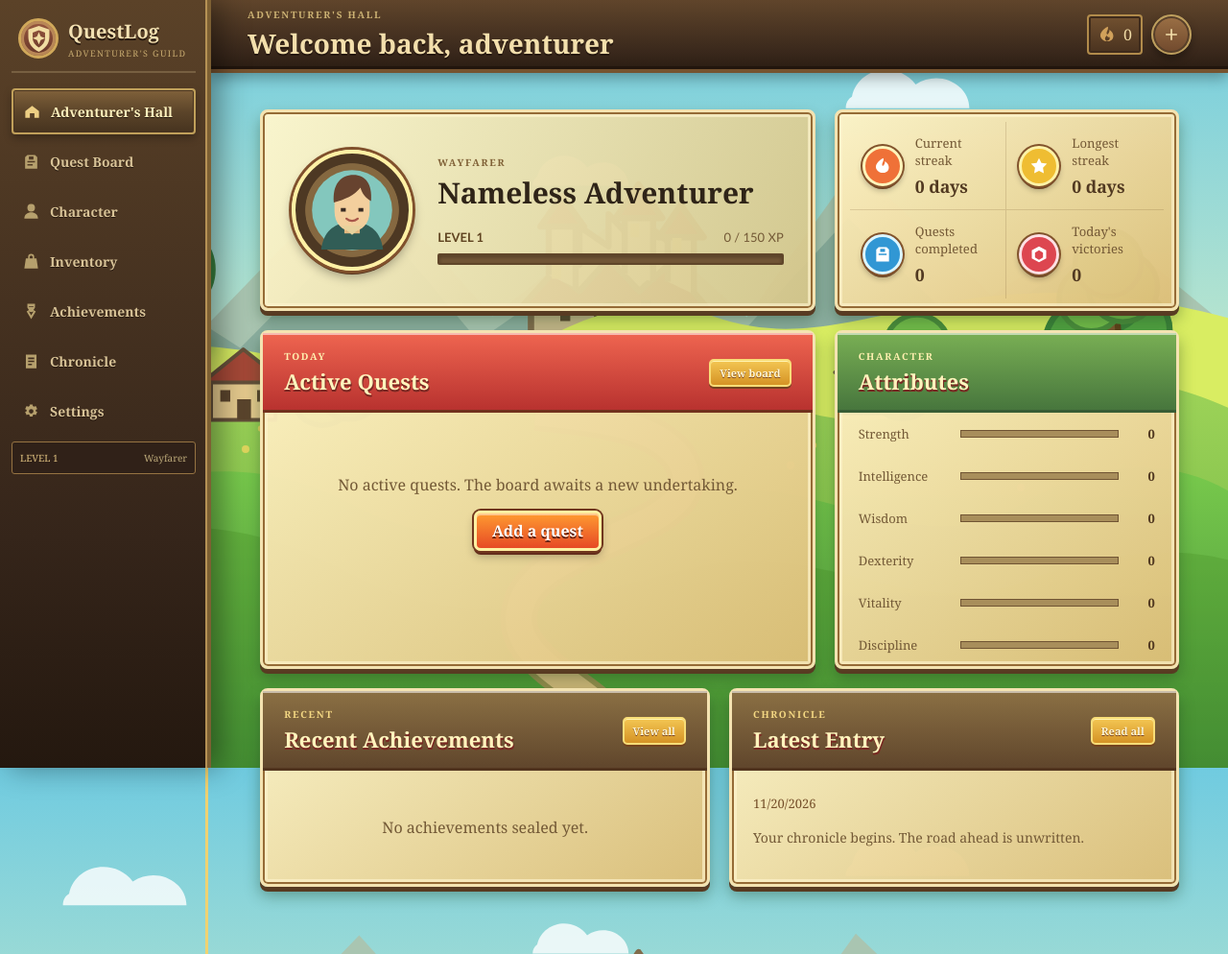
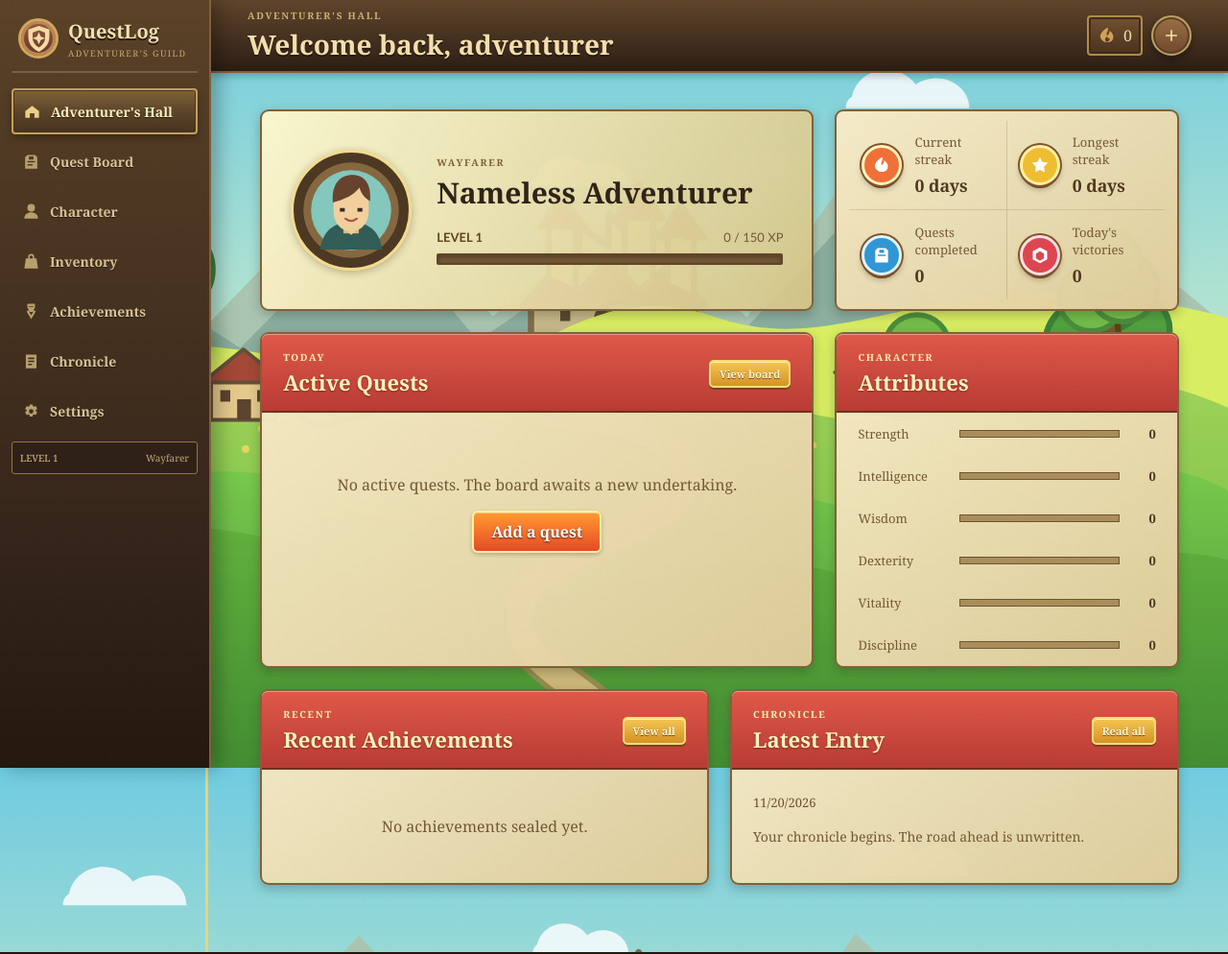
Before and after one commit to Namahka/QuestLog, a plain HTML site: page index.html in a window 1280 px wide. Shown: the whole page at 96% size. Drawn offline with Linux system fonts and the light colour scheme.

Commit message:
style: unify panels and improve layout spacing
Co-authored-by: Copilot <223556219+Copilot@users.noreply.github.com>

```diff
--- a/styles/main.scss
+++ b/styles/main.scss
@@ -12,7 +12,7 @@ $cream:#f1dfad;
 html{min-width:320px;background:$wood-dark}
 body{
   margin:0;min-height:100vh;color:$ink;
-  background:#337c49 url("../assets/images/realm.svg") center top / cover fixed;
+  background:#337c49 url("../assets/images/realm.svg") center center / cover fixed;
   font-family:Georgia,"Times New Roman",serif;
 }
 button,input,textarea,select{font:inherit}
@@ -25,8 +25,8 @@ svg{width:1.25em;height:1.25em;fill:currentColor}
   position:sticky;top:0;height:100vh;display:flex;flex-direction:column;
   padding:18px 12px 14px;
   background:linear-gradient(180deg,#5b4228,#35251a 70%,#24180f);
-  border-right:4px solid #7d6033;
-  box-shadow:inset -2px 0 #b69255,10px 0 28px rgba(0,0,0,.38);z-index:20
+  border-right:2px solid #80613a;
+  box-shadow:8px 0 18px rgba(0,0,0,.28);z-index:20
 }
 .brand{height:58px;display:flex;align-items:center;gap:10px;padding:0 7px 12px;border-bottom:2px solid rgba(234,212,159,.22)}
 .brand-mark{width:42px;height:42px;display:grid;place-items:center;border:3px solid #d0a85a;border-radius:50%;background:linear-gradient(180deg,#9a5940,#663628);box-shadow:inset 0 0 0 3px #b98757}
@@ -60,9 +60,9 @@ svg{width:1.25em;height:1.25em;fill:currentColor}
 .main-area{min-width:0}
 .topbar{
   position:relative;height:76px;display:flex;align-items:center;gap:14px;padding:10px 38px;
-  border-bottom:4px solid #76532f;
+  border-bottom:2px solid #80613a;
   background:linear-gradient(180deg,#60452b,#38271b 78%,#2b1d13);
-  box-shadow:inset 0 -3px #21150d,0 5px 14px rgba(0,0,0,.32)
+  box-shadow:0 3px 8px rgba(0,0,0,.25)
 }
 .topbar h1{margin:2px 0 0;color:#f3dfac;font-size:clamp(24px,1.35rem + .5vw,32px);text-shadow:0 2px #24170f}
 .eyebrow{margin:0 0 4px;color:#806137;font-size:10px;font-weight:700;text-transform:uppercase;letter-spacing:1.7px}
@@ -83,29 +83,26 @@ svg{width:1.25em;height:1.25em;fill:currentColor}
 .content{max-width:1440px;margin:0 auto;padding:clamp(28px,3vw,44px) clamp(30px,4vw,64px) 70px}
 
 .panel,.hero-panel,.stat-strip,.quest-card,.achievement-card,.inventory-item,.board-toolbar,.chronicle-list{
-  border:3px solid #f4e3b1;border-radius:8px;
+  border:2px solid #80613a;border-radius:9px;
   color:$ink;
-  background:linear-gradient(145deg,rgba(255,244,198,.96),rgba(221,190,119,.96));
-  box-shadow:inset 0 0 0 2px #956b36,inset 0 0 0 5px rgba(255,245,206,.65),0 5px 0 #583b22,0 9px 16px rgba(27,63,29,.4)
+  background:linear-gradient(145deg,rgba(247,235,199,.97),rgba(223,204,155,.97));
+  box-shadow:0 4px 12px rgba(31,43,24,.28)
 }
-.panel-header{display:flex;align-items:center;justify-content:space-between;padding:17px 22px 15px;border-bottom:3px solid #71311d;background:linear-gradient(180deg,#ef6550,#b8322f);box-shadow:inset 0 2px rgba(255,255,255,.55)}
-.panel-header h2{margin:0;color:#fff4bd;font-size:clamp(20px,1.1rem + .35vw,24px);text-shadow:0 2px #792923,1px 2px #792923}
+.panel-header{display:flex;align-items:center;justify-content:space-between;padding:17px 22px 15px;border-bottom:2px solid #71311d;border-radius:6px 6px 0 0;background:linear-gradient(180deg,#df5949,#b83b34);box-shadow:inset 0 1px rgba(255,255,255,.38)}
+.panel-header h2{margin:0;color:#fff4bd;font-size:clamp(20px,1.1rem + .35vw,24px);text-shadow:0 1px 2px #792923}
 .panel-header .eyebrow{color:#fff0b0}
-.attributes-preview .panel-header,.attribute-sheet .panel-header{border-bottom-color:#385d35;background:linear-gradient(180deg,#79af54,#47763d)}
-.lower-columns .panel-header{border-bottom-color:#51341e;background:linear-gradient(180deg,#8b7044,#60462c)}
-.lower-columns .panel-header .eyebrow{color:#f4d883}
 .text-button{border:2px solid #f8dd77;border-radius:5px;background:linear-gradient(#f3c653,#d59325);color:#fff8d5;font-size:11px;font-weight:900;text-shadow:0 1px #794323;padding:5px 9px;box-shadow:inset 0 1px #fff3af,0 2px #74431e}
 
-.hall-grid{display:grid;grid-template-columns:minmax(0,1.45fr) minmax(340px,.9fr);gap:20px}
+.hall-grid{display:grid;grid-template-columns:minmax(0,1.45fr) minmax(340px,.9fr);gap:22px}
 .hero-panel{
   min-height:210px;display:flex;align-items:center;gap:26px;padding:26px 30px;
   background:linear-gradient(120deg,rgba(255,247,205,.95),rgba(212,197,137,.94))
 }
 .character-portrait{
   width:126px;height:126px;flex:none;display:grid;place-items:center;
-  border:4px solid #fff0a4;border-radius:50%;
+  border:3px solid #f3db8e;border-radius:50%;
   background:radial-gradient(circle,#cbb27d 0 38%,#856840 39% 58%,#4d3823 59%);
-  box-shadow:0 0 0 3px #80502c,0 4px 0 #56351f,0 6px 12px rgba(0,0,0,.35)
+  box-shadow:0 2px 8px rgba(50,34,21,.3)
 }
 .portrait-sigil{width:92px;height:92px;color:#69482b}
 .portrait-sigil svg{width:100%;height:100%}
@@ -129,7 +126,7 @@ svg{width:1.25em;height:1.25em;fill:currentColor}
 .stat-strip p{margin:0;color:#745936;font-size:clamp(12px,.7rem + .15vw,14px)}
 .stat-strip strong{display:block;margin-top:6px;color:#513921;font-size:clamp(17px,.95rem + .2vw,20px)}
 
-.hall-columns{display:grid;grid-template-columns:minmax(0,1.45fr) minmax(340px,.9fr);gap:20px;margin-top:20px}
+.hall-columns{display:grid;grid-template-columns:minmax(0,1.45fr) minmax(340px,.9fr);gap:22px;margin-top:22px}
 .lower-columns{grid-template-columns:1fr 1fr}
 .quest-row{min-height:92px;display:flex;align-items:center;gap:16px;margin:0 22px;border-bottom:1px solid rgba(105,73,38,.15)}
 .quest-check{width:24px;height:24px;flex:none;border:2px solid #72522d;border-radius:2px;background:#b69a62;box-shadow:inset 0 2px 4px rgba(55,38,21,.35)}
@@ -150,12 +147,12 @@ svg{width:1.25em;height:1.25em;fill:currentColor}
 .board-toolbar label span{display:block;margin-bottom:5px}
 input,textarea,select{width:100%;height:40px;border:2px solid #806038;border-radius:3px;color:#4a3520;background:#f1dda8;box-shadow:inset 0 2px 5px rgba(91,61,31,.18)}
 textarea{height:auto;resize:vertical;padding:9px}.board-toolbar input{height:40px}
-select{padding:0 9px}.button{min-height:42px;padding:0 16px;border:3px solid #fff0a2;border-radius:7px;color:#fff;font-weight:900;text-shadow:0 2px #56231a;box-shadow:0 0 0 2px #71371e,inset 0 2px rgba(255,255,255,.45),0 4px 0 #642d1c,0 6px 10px rgba(0,0,0,.25)}
+select{padding:0 9px}.button{min-height:44px;padding:0 18px;border:2px solid #fff0a2;border-radius:6px;color:#fff;font-weight:900;text-shadow:0 1px 2px #56231a;box-shadow:inset 0 1px rgba(255,255,255,.38),0 2px 4px rgba(0,0,0,.22)}
 .button-primary{background:linear-gradient(180deg,#ff9b31,#e64a25)}.button-primary:hover{background:linear-gradient(180deg,#ffaf48,#ed6230)}.button-ghost{background:linear-gradient(180deg,#528fdf,#315ab2)}.button-danger{background:linear-gradient(180deg,#f36b57,#b52e35)}
-.quest-board{display:grid;gap:9px}.quest-card{min-height:132px;display:grid;grid-template-columns:32px minmax(0,1fr) 140px;align-items:center;padding:13px 16px;border-left:5px solid #806038}.quest-card.completed{opacity:.72}.quest-card.completed h3{text-decoration:line-through}.quest-card-main{padding:0 12px}.quest-meta{display:flex;gap:10px;color:#76502a;font-size:9px;text-transform:uppercase}.quest-card h3{margin:7px 0 5px;font-size:16px}.quest-card p{margin:0;color:#735936;font-size:12px}.quest-footer{display:flex;gap:14px;margin-top:9px;color:#735936;font-size:10px}.quest-card-actions{display:flex;flex-direction:column;align-items:flex-end;gap:5px}.quest-card-actions strong{color:#5f4828}.quest-card-actions button{border:0;background:transparent;color:#735536;font-size:10px}.empty-board{padding:50px;text-align:center}
+.quest-board{display:grid;gap:14px}.quest-card{min-height:148px;display:grid;grid-template-columns:32px minmax(0,1fr) 140px;align-items:center;padding:18px 20px;border-left:4px solid #7d9655}.quest-card.completed{opacity:.72}.quest-card.completed h3{text-decoration:line-through}.quest-card-main{padding:0 14px}.quest-meta{display:flex;gap:10px;color:#76502a;font-size:11px;text-transform:uppercase}.quest-card h3{margin:8px 0 6px;font-size:17px}.quest-card p{margin:0;color:#735936;font-size:13px}.quest-footer{display:flex;gap:14px;margin-top:10px;color:#735936;font-size:11px}.quest-card-actions{display:flex;flex-direction:column;align-items:flex-end;gap:7px}.quest-card-actions strong{color:#5f4828}.quest-card-actions button{border:0;background:transparent;color:#735536;font-size:12px}.empty-board{padding:56px 28px;text-align:center}
 
-.modal-backdrop{position:fixed;inset:0;z-index:100;display:grid;place-items:center;padding:20px;background:rgba(23,18,12,.82)}.modal-backdrop[hidden]{display:none}.modal{width:min(620px,100%);max-height:calc(100vh - 40px);overflow:auto;border:4px solid #806137;border-radius:5px;background:linear-gradient(150deg,#ead49f,#cfae72);box-shadow:inset 0 0 0 3px #ba9657,0 24px 70px rgba(0,0,0,.72)}.modal-header{display:flex;align-items:center;justify-content:space-between;padding:14px 18px;border-bottom:2px solid #9b7947;background:linear-gradient(180deg,#ac8a55,#806037)}.modal-header h2{margin:0;color:#f7e5b4;text-shadow:0 1px #3d2918}.modal-header .eyebrow{color:#f7e5b4}.modal form{padding:18px}.modal form label{display:block;margin-bottom:12px}.modal form input,.modal form textarea,.modal form select{margin-top:6px}.form-grid{display:grid;grid-template-columns:1fr 1fr;gap:0 12px}.modal-actions{display:flex;justify-content:flex-end;gap:9px;margin-top:14px;padding-top:14px;border-top:1px solid rgba(105,73,38,.18)}.reset-warning{padding:14px;border-left:3px solid #743526;background:rgba(116,53,38,.12);line-height:1.5}
-.toast-region{position:fixed;right:18px;bottom:18px;z-index:150;width:min(350px,calc(100% - 36px));display:grid;gap:8px}.toast{min-height:72px;display:grid;grid-template-columns:32px 1fr 22px;align-items:center;gap:9px;padding:11px;border:2px solid #806039;border-radius:5px;background:linear-gradient(180deg,#ead49f,#cdb276);box-shadow:inset 0 0 0 2px #b49356,0 12px 32px rgba(0,0,0,.55)}.toast-rune{width:30px;height:30px;border:2px solid #806039;border-radius:50%;background:radial-gradient(circle,#d1ae63 0 16%,#86683b 17% 43%,#594527 44%)}.toast strong{color:#533c24}.toast p{margin:3px 0 0;color:#735936;font-size:11px}.toast button{border:0;background:transparent;color:#735936}
+.modal-backdrop{position:fixed;inset:0;z-index:100;display:grid;place-items:center;padding:20px;background:rgba(23,18,12,.82)}.modal-backdrop[hidden]{display:none}.modal{width:min(620px,100%);max-height:calc(100vh - 40px);overflow:auto;border:2px solid #80613a;border-radius:9px;background:linear-gradient(145deg,#f7ebc7,#dfcc9b);box-shadow:0 18px 48px rgba(0,0,0,.55)}.modal-header{display:flex;align-items:center;justify-content:space-between;padding:14px 18px;border-bottom:2px solid #71311d;border-radius:6px 6px 0 0;background:linear-gradient(180deg,#df5949,#b83b34)}.modal-header h2{margin:0;color:#fff4bd;text-shadow:0 1px 2px #792923}.modal-header .eyebrow{color:#fff0b0}.modal form{padding:18px}.modal form label{display:block;margin-bottom:12px}.modal form input,.modal form textarea,.modal form select{margin-top:6px}.form-grid{display:grid;grid-template-columns:1fr 1fr;gap:0 12px}.modal-actions{display:flex;justify-content:flex-end;gap:9px;margin-top:14px;padding-top:14px;border-top:1px solid rgba(105,73,38,.18)}.reset-warning{padding:14px;border-left:3px solid #743526;background:rgba(116,53,38,.12);line-height:1.5}
+.toast-region{position:fixed;right:18px;bottom:18px;z-index:150;width:min(350px,calc(100% - 36px));display:grid;gap:8px}.toast{min-height:72px;display:grid;grid-template-columns:32px 1fr 22px;align-items:center;gap:9px;padding:11px;border:2px solid #80613a;border-radius:7px;background:linear-gradient(145deg,#f7ebc7,#dfcc9b);box-shadow:0 8px 24px rgba(0,0,0,.38)}.toast-rune{width:30px;height:30px;border:2px solid #806039;border-radius:50%;background:radial-gradient(circle,#d1ae63 0 16%,#86683b 17% 43%,#594527 44%)}.toast strong{color:#533c24}.toast p{margin:3px 0 0;color:#735936;font-size:11px}.toast button{border:0;background:transparent;color:#735936}
 
 .character-layout{display:grid;grid-template-columns:minmax(280px,.7fr) 1fr;gap:14px}.character-sheet{min-height:420px;display:flex;flex-direction:column;align-items:center;justify-content:center;text-align:center}.character-sheet h2{margin:4px 0 28px}.character-sheet .level-line,.character-sheet .progress-track{width:min(300px,80%)}.character-sheet .button{margin-top:22px}.large-sigil{width:150px;height:150px;margin-bottom:10px;border:4px solid #806137;border-radius:50%;background:radial-gradient(circle,#bda263 0 38%,#806038 39% 58%,#4b3824 59%);box-shadow:inset 0 0 0 4px #b49356}.large-sigil svg{width:100%;height:100%;color:#f1dda2}.attribute-sheet{min-height:420px}.attribute-sheet .attribute-row{height:52px;grid-template-columns:110px 1fr 35px}
 .inventory-layout{min-height:520px}.count-seal{color:#76502a}.inventory-grid{display:grid;grid-template-columns:repeat(5,minmax(120px,1fr));gap:11px;padding:15px}.inventory-item{min-height:210px;padding:14px;text-align:center}.item-icon{width:74px;height:74px;margin:10px auto 16px;border:3px solid #806137;border-radius:50%;background:radial-gradient(circle at 35% 28%,#f1dda2 0 8%,transparent 9%),radial-gradient(circle,#c3a566 0 42%,#806137 43% 58%,#4e3922 59%)}.inventory-item h3{margin:0 0 7px;font-size:14px}.inventory-item p{min-height:42px;color:#735936;font-size:11px}.inventory-item span{color:#76502a;font-size:9px;text-transform:uppercase}.inventory-empty{padding:140px 20px}
@@ -177,7 +174,7 @@ select{padding:0 9px}.button{min-height:42px;padding:0 16px;border:3px solid #ff
 .portrait-upload{margin:4px 16px 12px;padding:11px 12px;border:1px solid #a17b43;border-radius:4px;background:rgba(255,244,198,.48)}
 .portrait-upload .picker-label{margin-bottom:8px}
 .upload-control{display:flex;align-items:center;gap:12px;flex-wrap:wrap}
-.settings-panel label.button-upload{display:inline-flex;align-items:center;justify-content:center;gap:8px;min-height:42px;padding:0 16px;border:3px solid #fff0a2;border-radius:7px;background:linear-gradient(180deg,#ff9b31,#e64a25);box-shadow:0 0 0 2px #71371e,inset 0 2px rgba(255,255,255,.45),0 4px 0 #642d1c,0 6px 10px rgba(0,0,0,.25);color:#fff;font-size:15px;font-weight:900;text-shadow:0 2px #56231a;cursor:pointer}
+.settings-panel label.button-upload{display:inline-flex;align-items:center;justify-content:center;gap:8px;min-height:44px;padding:0 18px;border:2px solid #fff0a2;border-radius:6px;background:linear-gradient(180deg,#ff9b31,#e64a25);box-shadow:inset 0 1px rgba(255,255,255,.38),0 2px 4px rgba(0,0,0,.22);color:#fff;font-size:15px;font-weight:900;text-shadow:0 1px 2px #56231a;cursor:pointer}
 .button-upload svg{width:16px;height:16px;fill:currentColor}
 .button-upload:hover{background:linear-gradient(180deg,#ffb348,#df6031)}
 .portrait-file-input{position:absolute!important;width:1px!important;height:1px!important;padding:0!important;margin:-1px!important;overflow:hidden!important;clip:rect(0,0,0,0)!important;white-space:nowrap!important;border:0!important}
@@ -201,8 +198,8 @@ select{padding:0 9px}.button{min-height:42px;padding:0 16px;border:3px solid #ff
   .app-shell{display:block}
   .sidebar{
     position:fixed!important;left:0!important;right:0!important;top:auto!important;bottom:0!important;width:100%!important;height:74px!important;
-    display:block!important;padding:5px 6px!important;border:0!important;border-top:4px solid #80602e!important;
-    background:linear-gradient(180deg,#60452b,#2d2016)!important;box-shadow:0 -5px 16px rgba(0,0,0,.5),inset 0 2px #ad8a50!important;z-index:80
+    display:block!important;padding:5px 6px!important;border:0!important;border-top:2px solid #80613a!important;
+    background:linear-gradient(180deg,#60452b,#2d2016)!important;box-shadow:0 -4px 12px rgba(0,0,0,.4)!important;z-index:80
   }
   .brand,.sidebar-settings,.level-seal{display:none!important}
   .primary-nav{height:61px;margin:0;display:grid!important;grid-template-columns:repeat(7,1fr);gap:1px}
```
Also changed, not shown: styles/main.css, 1 other file.
